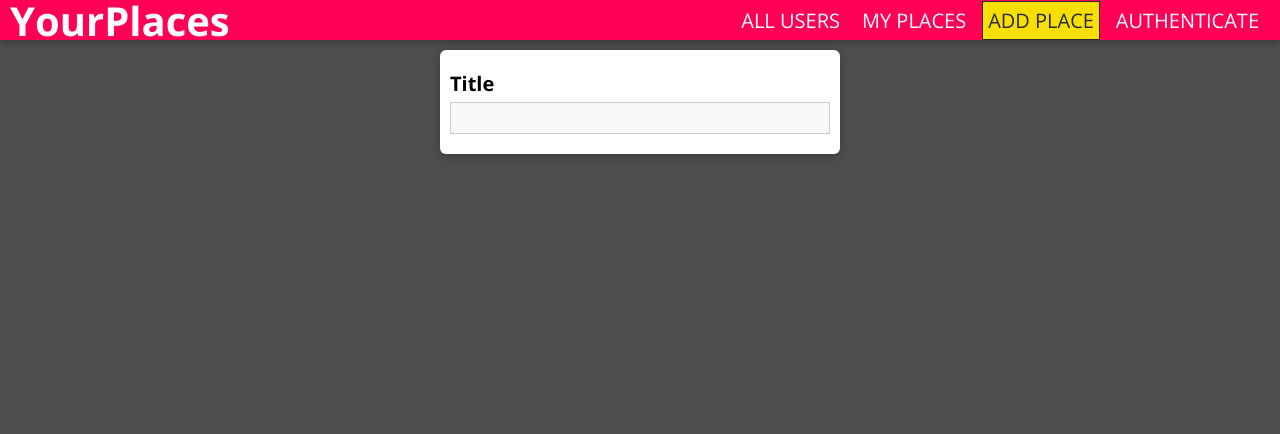
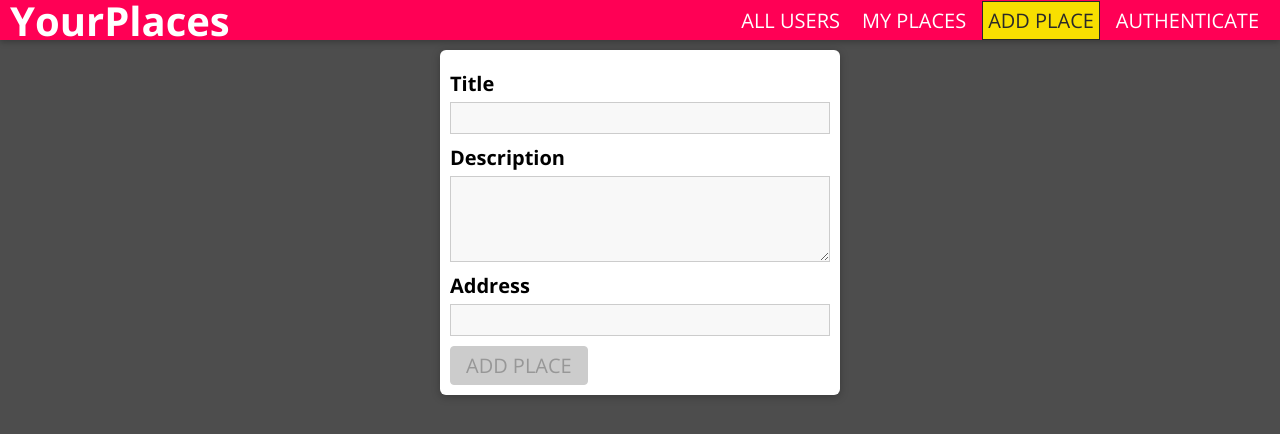
Before and after one commit to Dhyaneshwar/PlaceHub_Mern, a React (Vite) app: page /places/new in a window 1280 px wide. Shown: the top 434 px of the page. Built offline with nearby package versions, Linux system fonts and the light colour scheme.

Commit message:
feat: adding the validator functionality in new places

```diff
--- a/src/places/containers/NewPlaces.jsx
+++ b/src/places/containers/NewPlaces.jsx
@@ -1,19 +1,98 @@
-import React from "react";
+import React, { useCallback, useReducer } from "react";
 import Input from "../../shared/components/FormElements/Input";
 
-import { VALIDATOR_REQUIRE } from "../../shared/util/validators";
+import {
+  VALIDATOR_MINLENGTH,
+  VALIDATOR_REQUIRE,
+} from "../../shared/util/validators";
 import "./NewPlace.css";
+import Button from "../../shared/components/FormElements/Button";
+
+const formReducer = (state, action) => {
+  switch (action.type) {
+    case "INPUT_CHANGE": {
+      let formIsValid = true;
+      for (const inputId in state.inputs) {
+        if (inputId === action.id) {
+          formIsValid = formIsValid && action.isValid;
+        } else {
+          formIsValid = formIsValid && state.inputs[inputId].isValid;
+        }
+      }
+      return {
+        inputs: {
+          ...state.inputs,
+          [action.id]: {
+            value: action.value,
+            isValid: action.isValid,
+          },
+        },
+        isValid: formIsValid,
+      };
+    }
+    default:
+      return state;
+  }
+};
+
+const initialState = {
+  inputs: {
+    title: {
+      value: "",
+      isValid: false,
+    },
+    description: {
+      value: "",
+      isValid: false,
+    },
+  },
+  isValid: false,
+};
 
 function NewPlaces() {
+  const [formState, dispatchValidator] = useReducer(formReducer, initialState);
+
+  const inputHandler = useCallback((id, value, isValid) => {
+    dispatchValidator({ type: "INPUT_CHANGE", id, value, isValid });
+  }, []);
+
+  const placeSubmitHandler = (event) => {
+    event.preventDefault();
+    console.log(formState.inputs);
+  };
+
   return (
-    <form className="place-form">
+    <form className="place-form" onSubmit={placeSubmitHandler}>
       <Input
+        id="title"
         element="input"
         type="text"
         label="Title"
         validators={[VALIDATOR_REQUIRE()]}
-        errorText="Please enter a valid Title"
+        errorText="Please enter a valid title"
+        onInput={inputHandler}
       />
+      <Input
+        id="description"
+        element="textarea"
+        type="text"
+        label="Description"
+        validators={[VALIDATOR_MINLENGTH(5)]}
+        errorText="Please enter a valid description with atleast 5 words"
+        onInput={inputHandler}
+      />
+      <Input
+        id="address"
+        element="input"
+        type="text"
+        label="Address"
+        validators={[VALIDATOR_REQUIRE()]}
+        errorText="Please enter a valid address"
+        onInput={inputHandler}
+      />
+      <Button type="submit" disabled={!formState.isValid}>
+        ADD PLACE
+      </Button>
     </form>
   );
 }
--- a/src/shared/components/FormElements/Input.jsx
+++ b/src/shared/components/FormElements/Input.jsx
@@ -1,4 +1,4 @@
-import React, { useReducer } from "react";
+import React, { useEffect, useReducer } from "react";
 
 import { validate } from "../../util/validators";
 import "./Input.css";
@@ -35,6 +35,13 @@ const Input = (props) => {
     });
   };
 
+  const { id, onInput } = props;
+  const { value, isValid } = inputState;
+
+  useEffect(() => {
+    onInput(id, value, isValid);
+  }, [id, value, isValid]);
+
   const touchHandler = (event) => {
     dispatch({
       type: "TOUCH",
@@ -44,7 +51,7 @@ const Input = (props) => {
   const element =
     props.element === "input" ? (
       <input
-        id={props.id}
+        id={id}
         type={props.type}
         placeholder={props.placeholder}
         onChange={changeHandler}
@@ -53,7 +60,7 @@ const Input = (props) => {
       />
     ) : (
       <textarea
-        id={props.id}
+        id={id}
         rows={props.rows || 3}
         onChange={changeHandler}
         onBlur={touchHandler}
```
